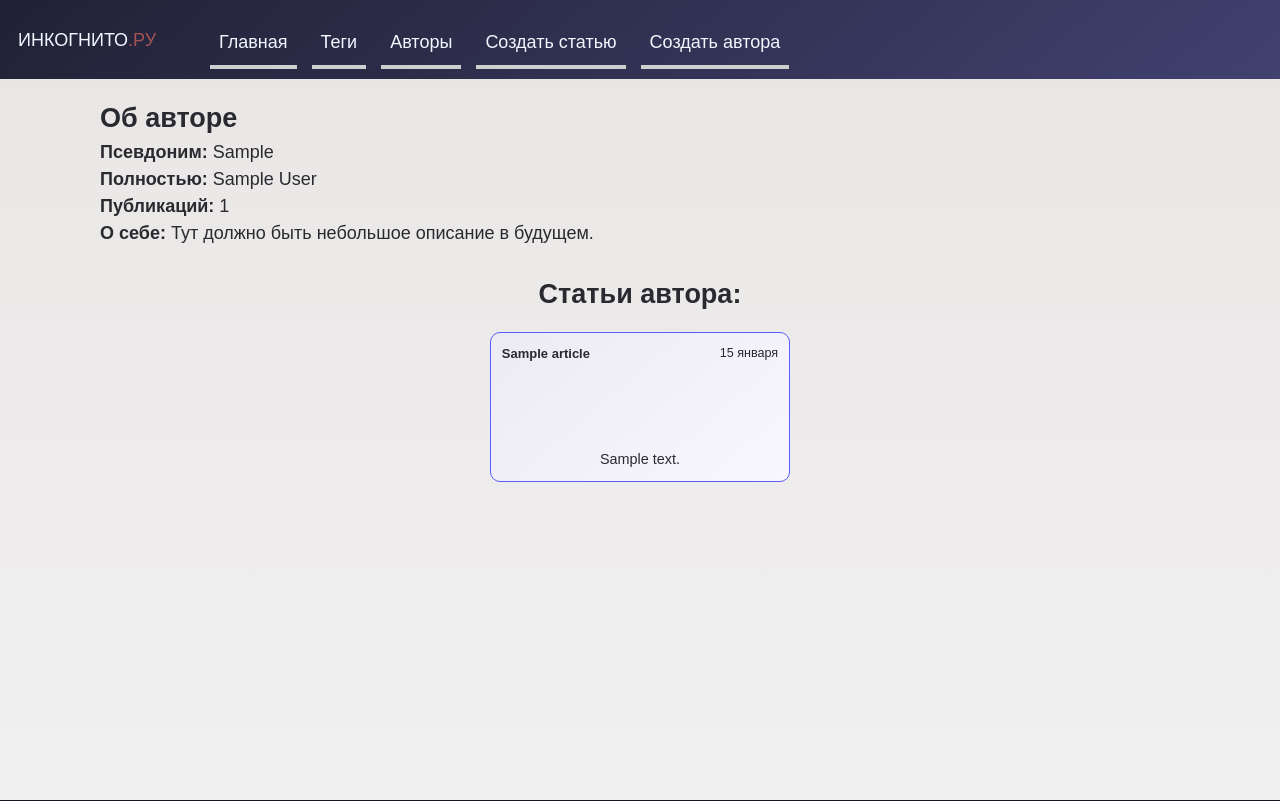
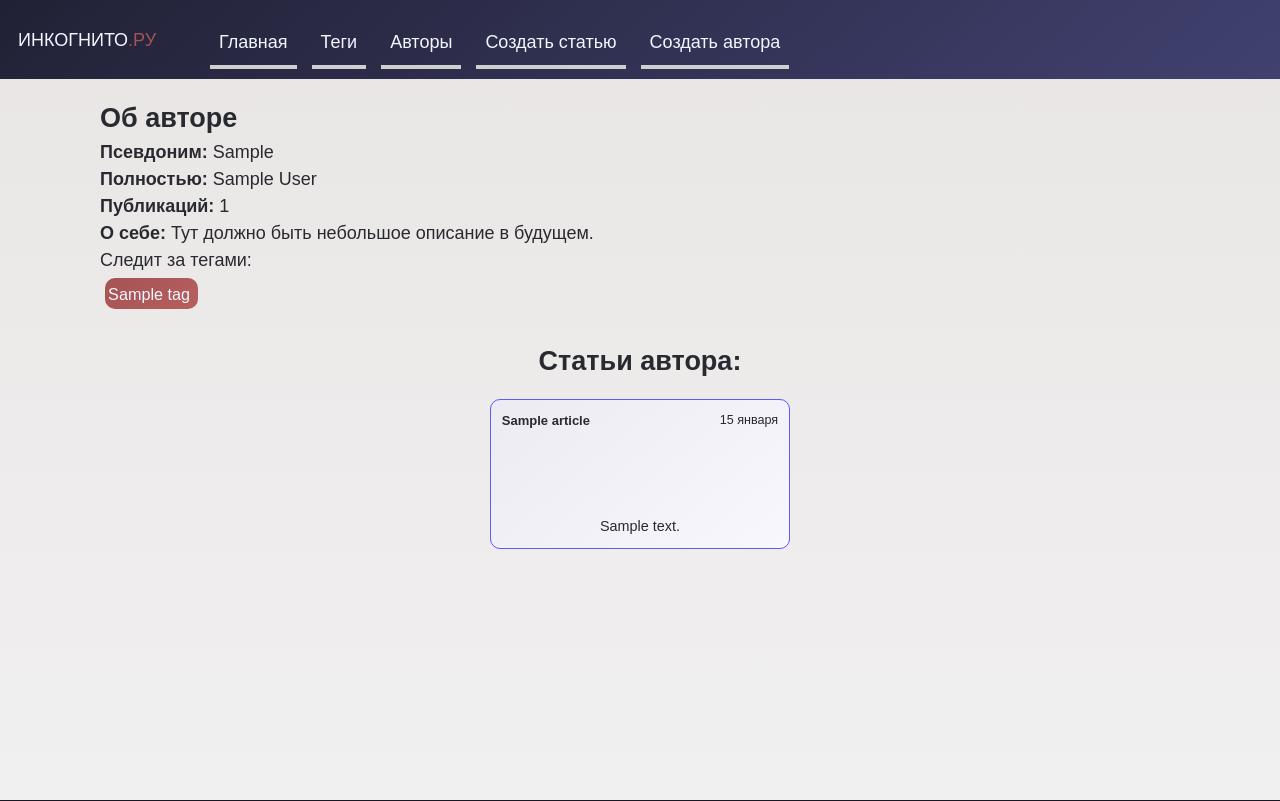
Before and after one commit to mikhailfed68/django-blog, a Django app: page /author/1/ in a window 1280 px wide. Shown: the top 801 px of the page. Run offline with Django 4.2, Linux system fonts and the light colour scheme; tables that the repository leaves empty hold one stand-in row (values such as "Sample post").

Commit message:
Add tags for auhtors

```diff
--- a/blog/forms.py
+++ b/blog/forms.py
@@ -12,7 +12,7 @@ class ArticleForm(forms.ModelForm):
 class AuthorForm(forms.ModelForm):
     class Meta:
         model = Author
-        fields = ['first_name', 'surname', 'alias', 'email']
+        fields = ['first_name', 'surname', 'alias', 'email', 'tags']
 
 
 class TagFrom(forms.ModelForm):
--- a/blog/models.py
+++ b/blog/models.py
@@ -16,6 +16,7 @@ class Author(TimeStampedModel):
     surname = models.CharField('Ваша фамилия', max_length=16)
     alias = models.CharField('Ваш псевдоним', max_length=16, unique=True)
     email = models.EmailField('Ваш адрес электронной почты', unique=True)
+    tags = models.ManyToManyField('Tag', verbose_name='Теги')
 
     def __str__(self):
         return self.alias
--- a/blog/templates/blog/authors/author_detail.html
+++ b/blog/templates/blog/authors/author_detail.html
@@ -5,6 +5,7 @@
 {% block style %}
     {% load static %}
     <link rel="stylesheet" href="{% static 'blog/css/article_list.css' %}">
+    <link rel="stylesheet" href="{% static 'blog/css/tags/tags.css' %}">
     <style>
         .link-pagination, .pagination {
             color: var(--main-color);
@@ -24,6 +25,16 @@
     <p><b>Полностью: </b>{{ author.first_name }} {{ author.surname }}</p>
     <p><b>Публикаций: </b>{{ author.article_set.count }}</p>
     <p class="about_author"><b>О себе: </b>Тут должно быть небольшое описание в будущем.</p>
+
+    {% if author.tags.all %}
+    <p>Следит за тегами:</p>
+        <div class="tags-body">
+        {% for tag in author.tags.all %}
+        <a href="{% url 'blog:articles_by_tag' tag.id %}"><div class="tag">{{ tag.name }}&nbsp;</div></a>
+        {% endfor %}
+    </div>
+    {% endif %}
+
     <br>
     <section>
         <h2 class="section-header">Cтатьи автора</h2>
```
Also changed, not shown: blog/migrations/0007_author_tags.py (added).
